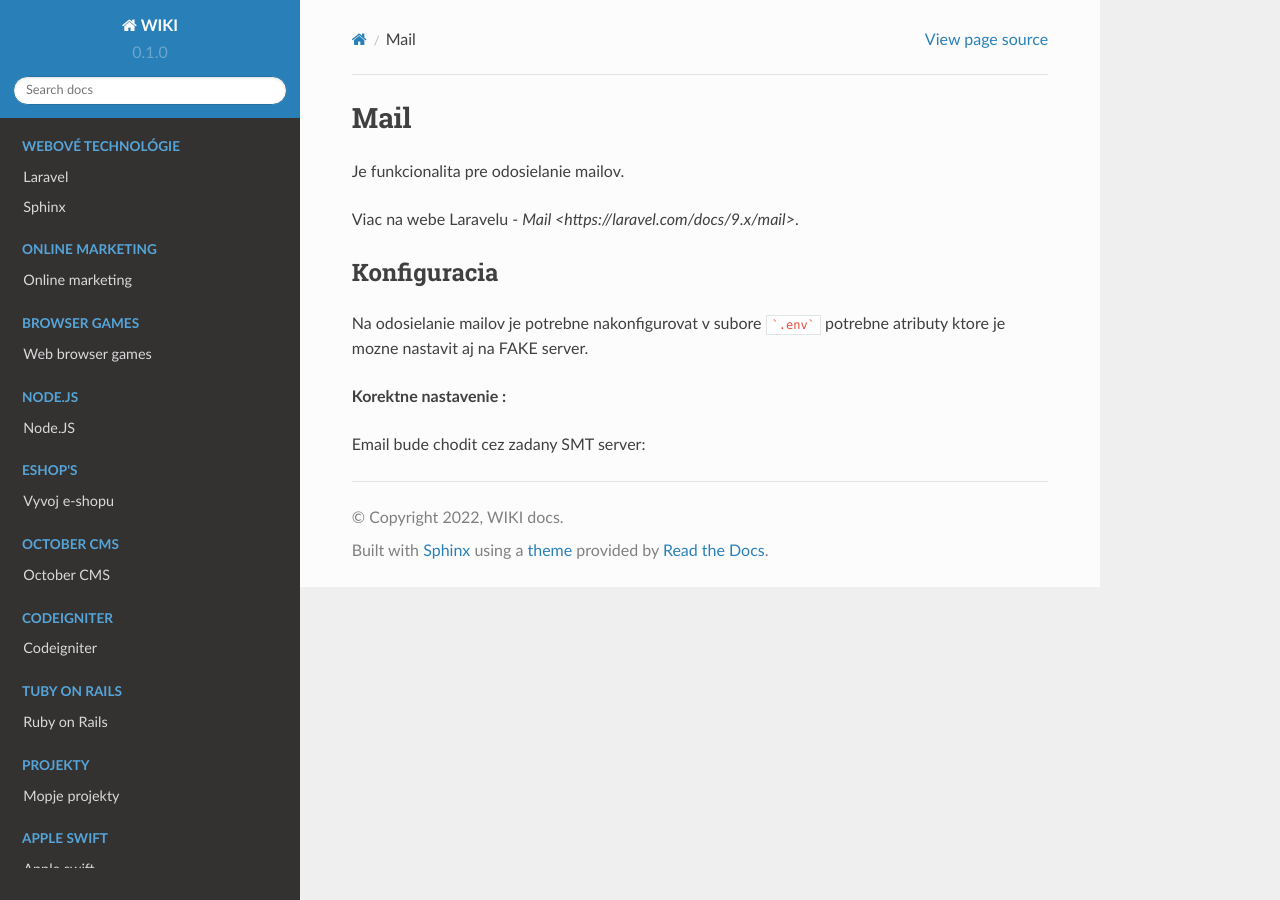
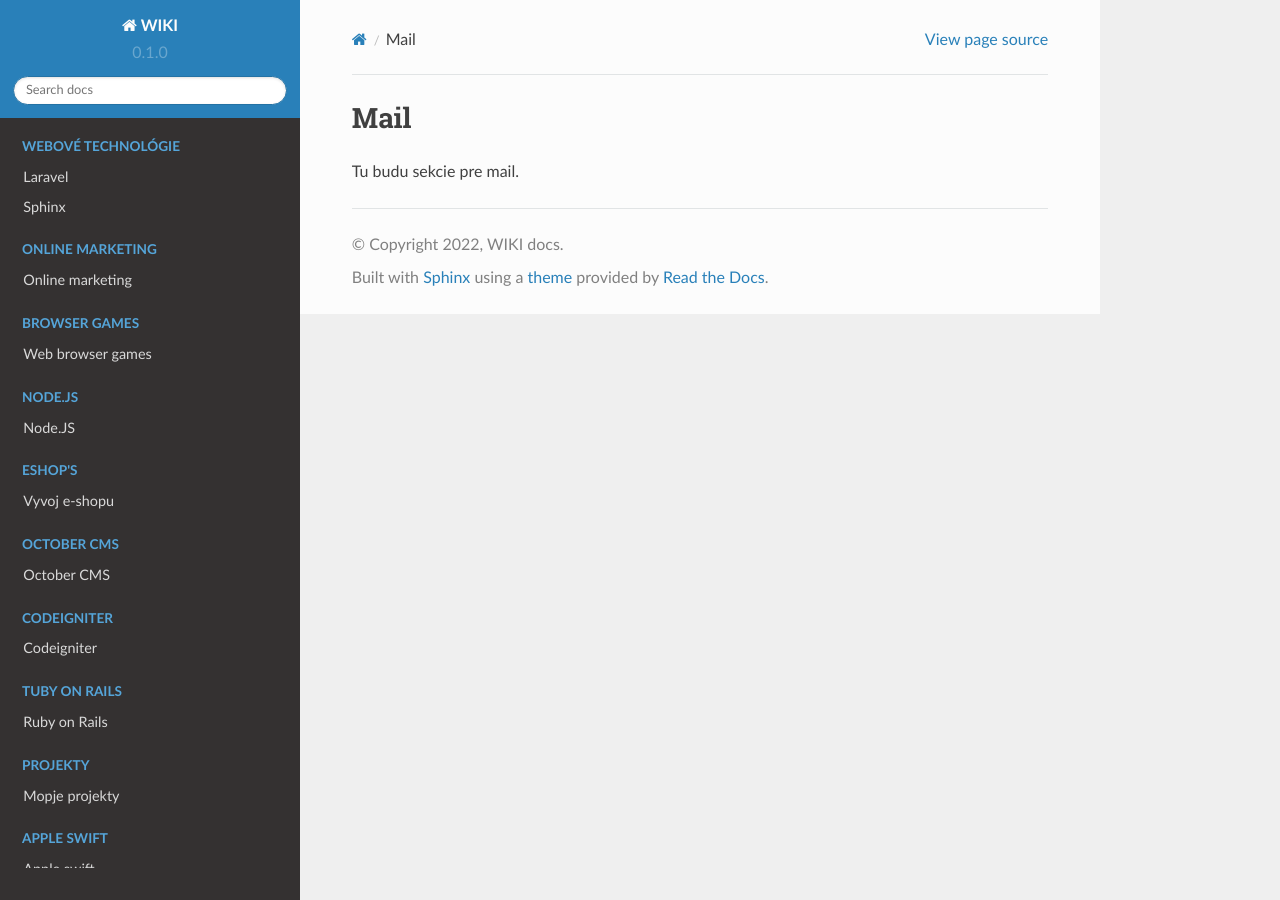
Before and after one commit to Lacike33/RTD_Wiki, a Sphinx documentation site: the page built from docs/source/web/laravel/mail.rst, in a window 1280 px wide. Built offline with Sphinx 7.4.7 and the Read the Docs theme 2.0.0, drawn with Linux system fonts in a browser that asks for light colours; pages that are not in the unit, such as notebooks, are missing from menus.

Commit message:
Uprava laravel index

````diff
--- a/docs/source/web/laravel/mail.rst
+++ b/docs/source/web/laravel/mail.rst
@@ -3,15 +3,4 @@
 Mail
 ====
 
-Je funkcionalita pre odosielanie mailov.
-
-Viac na webe Laravelu - `Mail <https://laravel.com/docs/9.x/mail>`.
-
-Konfiguracia
-------------
-
-Na odosielanie mailov je potrebne nakonfigurovat v subore ```.env``` potrebne atributy ktore je mozne nastavit aj na FAKE server.
-
-**Korektne nastavenie :**
-
-Email bude chodit cez zadany SMT server:
+Tu budu sekcie pre mail.
--- a/docs/source/web/laravel/vue.rst
+++ b/docs/source/web/laravel/vue.rst
@@ -2,3 +2,5 @@
 
 VUE
 ===
+
+Tu budu sekcie pre VUE.
````
Also changed, not shown: docs/source/web/laravel/index.rst (+0 -8 lines).
